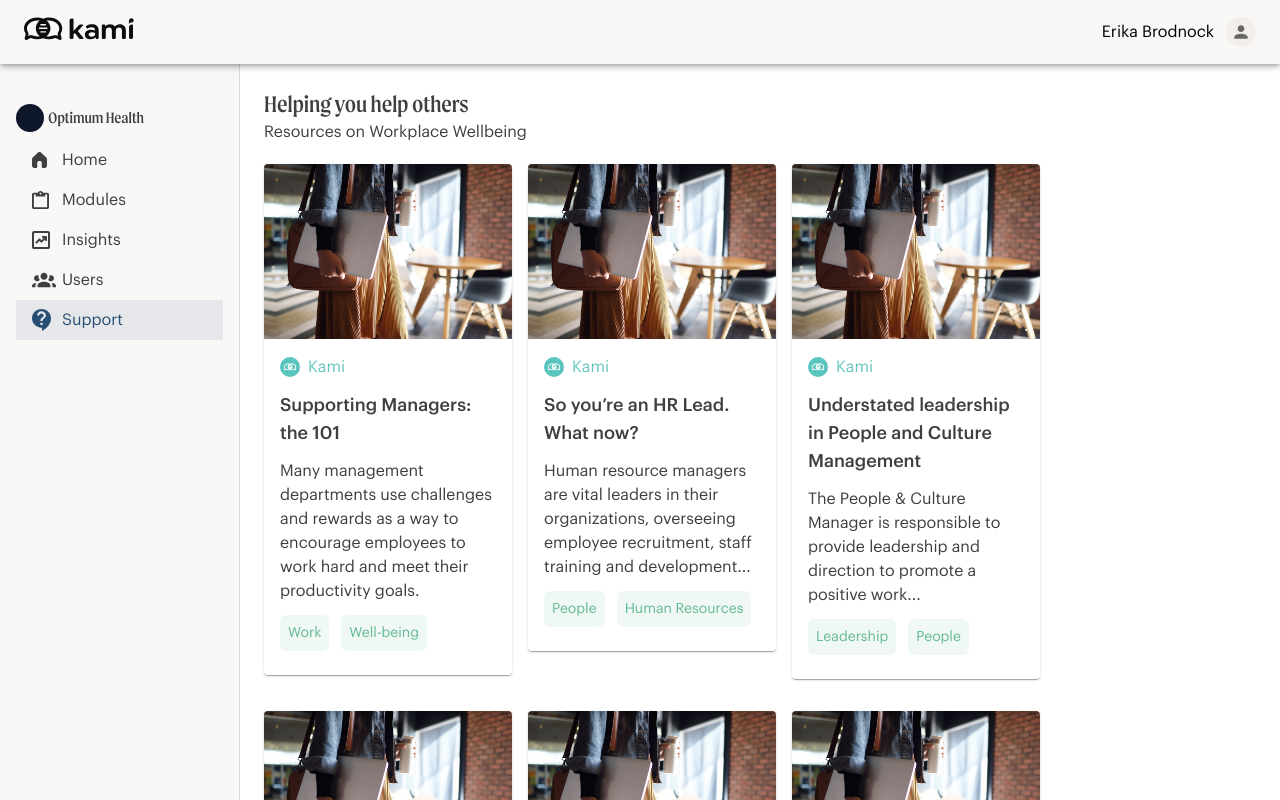
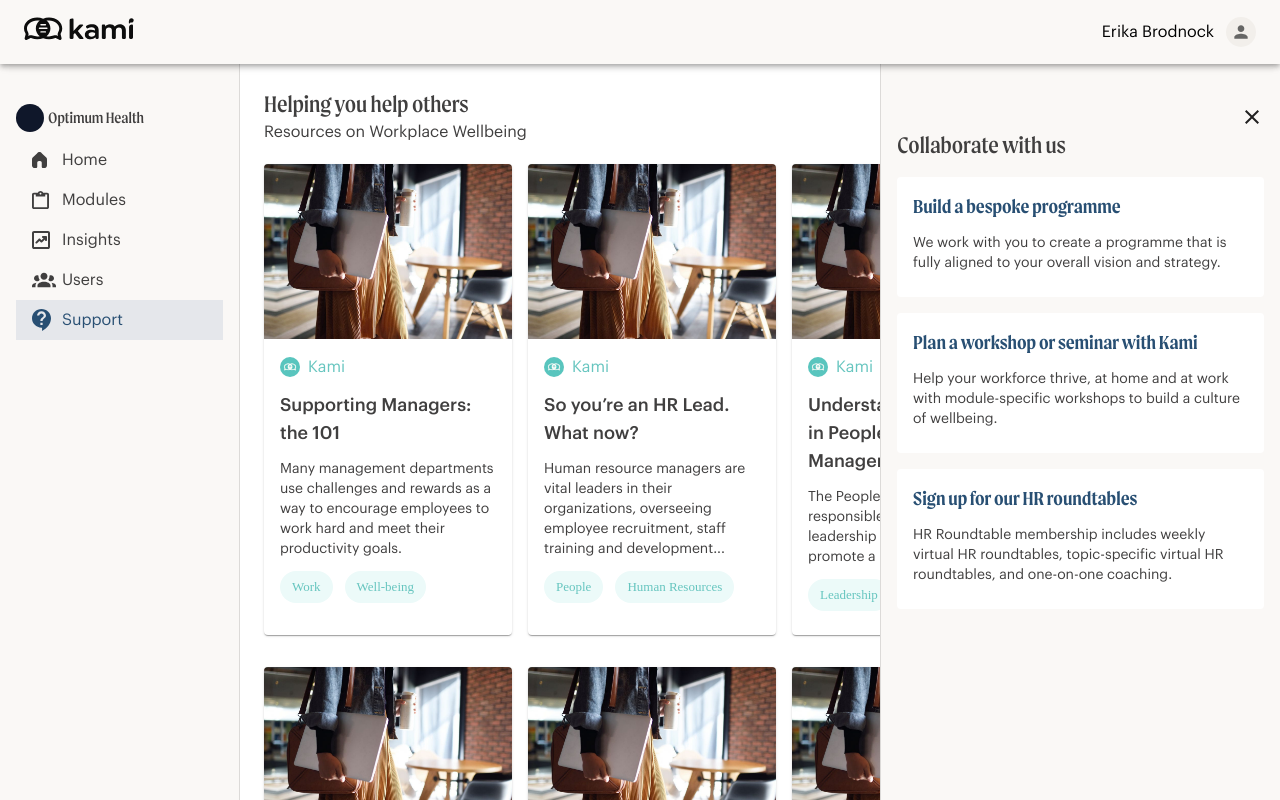
Before and after one commit to devkamicoach/kami-employer-dashboard, a Next.js app: page /support in a window 1280 px wide. Shown: the top 800 px of the page. Built offline with nearby package versions, Linux system fonts and the light colour scheme.

Commit message:
KMSP-283: add popup sidebar and fix article card styling

```diff
--- a/components/Cards/ArticleCard.tsx
+++ b/components/Cards/ArticleCard.tsx
@@ -1,5 +1,4 @@
-import { Box, Card, CardContent, CardMedia, Typography } from '@mui/material';
-import Chip from 'components/Chip/Chip';
+import { Box, Card, CardContent, CardMedia, Chip, Typography } from '@mui/material';
 import Image from 'next/image';
 import { FunctionComponent } from 'react';
 import type { ArticleCardTypes } from 'types/support';
@@ -13,7 +12,7 @@ const ArticleCard: FunctionComponent<ArticleCardTypes> = ({
   topics,
 }) => {
   return (
-    <Card className="max-w-[350px]">
+    <Card className="max-w-[350px] h-full">
       <CardMedia sx={{ height: 175 }} component="img" src={articleImg} />
       <CardContent>
         <Box className="flex items-center gap-2 pb-3">
@@ -27,12 +26,12 @@ const ArticleCard: FunctionComponent<ArticleCardTypes> = ({
         <Typography component="h3" className="font-body text-lg font-bold">
           {title}
         </Typography>
-        <Typography component="p" className="my-3">
+        <Typography component="p" className="text-sm my-3">
           {summary}
         </Typography>
         <Box className="flex gap-3 flex-wrap">
           {topics.map((topic, index) => (
-            <Chip key={index} title={topic} color="green" />
+            <Chip key={index} label={topic} className="bg-[#ECFAF9] text-kami-green" />
           ))}
         </Box>
       </CardContent>
--- a/components/Cards/CheckboxCard.tsx
+++ /dev/null
@@ -1,29 +0,0 @@
-import { Box, Card, CardActions, CardContent, Checkbox, FormControlLabel, Typography } from '@mui/material';
-import { FunctionComponent } from 'react';
-import type { CheckboxCardTypes } from 'types/dashboard';
-
-const CheckboxCard: FunctionComponent<CheckboxCardTypes> = ({ title, description, actions, checked }) => {
-  return (
-    <Card className="bg-white " sx={{ boxShadow: 'none' }}>
-      <CardContent>
-        <Box className="flex items-center gap-2 pb-3">
-          <FormControlLabel
-            control={<Checkbox className="text-kami-blue pointer-events-none" />}
-            label={
-              <Typography component="h4" className="text-kami-blue text-xl transform-all font-bold font-heading">
-                {title}
-              </Typography>
-            }
-            checked={checked ?? false}
-          />
-        </Box>
-        <Typography component="p" className="text-sm">
-          {description}
-        </Typography>
-      </CardContent>
-      {actions && <CardActions>{actions}</CardActions>}
-    </Card>
-  );
-};
-
-export default CheckboxCard;
--- /dev/null
+++ b/components/Cards/KamiCard.tsx
@@ -0,0 +1,35 @@
+import { Box, Card, CardActions, CardContent, Checkbox, FormControlLabel, Typography } from '@mui/material';
+import { FunctionComponent } from 'react';
+import type { KamiCardTypes } from 'types/dashboard';
+
+const KamiCard: FunctionComponent<KamiCardTypes> = ({ title, description, actions, checked, isCheckbox = false }) => {
+  return (
+    <Card className="bg-white " sx={{ boxShadow: 'none' }}>
+      <CardContent>
+        <Box className="flex items-center gap-2 pb-3">
+          {isCheckbox ? (
+            <FormControlLabel
+              control={<Checkbox className="text-kami-blue pointer-events-none" />}
+              label={
+                <Typography component="h4" className="text-kami-blue text-xl transform-all font-bold font-heading">
+                  {title}
+                </Typography>
+              }
+              checked={checked ?? false}
+            />
+          ) : (
+            <Typography component="h4" className="text-kami-blue text-xl transform-all font-bold font-heading">
+              {title}
+            </Typography>
+          )}
+        </Box>
+        <Typography component="p" className="text-sm">
+          {description}
+        </Typography>
+      </CardContent>
+      {actions && <CardActions>{actions}</CardActions>}
+    </Card>
+  );
+};
+
+export default KamiCard;
--- a/components/PageComponents/Support/ArticleList.tsx
+++ b/components/PageComponents/Support/ArticleList.tsx
@@ -16,7 +16,7 @@ const ArticleList: FunctionComponent<ArticleListTypes> = ({ articles }) => {
       <Typography component="p" className="mb-5">
         Resources on Workplace Wellbeing
       </Typography>
-      <Grid container className="gap-y-8 gap-x-4">
+      <Grid container className="gap-y-8 gap-x-4 items-stretch">
         {articles.map(({ authorImg, articleImg, authorName, summary, title, topics }, index) => (
           <Grid key={index} lg={3} item>
             <ArticleCard
--- a/pages/dashboard.tsx
+++ b/pages/dashboard.tsx
@@ -7,18 +7,18 @@ import TopTopics from 'components/TopTopics/TopTopics';
 import QuickReport from 'components/PageComponents/Dashboard/QuickReport';
 import PopularProgrammes from 'components/PageComponents/Dashboard/PopularProgrammes';
 import PopupSidebar from 'components/Sidebar/PopupSidebar';
-import CheckboxCard from 'components/Cards/CheckboxCard';
+import KamiCard from 'components/Cards/KamiCard';
 import { useSidebar, SidebarProvider } from 'context/SidebarContext';
 import { FunctionComponent } from 'react';
 
-import type { ProgrammeInsightCardTypes, QuickInsightCardTypes, TopicTypes, CheckboxCardTypes } from 'types/dashboard';
+import type { ProgrammeInsightCardTypes, QuickInsightCardTypes, TopicTypes, KamiCardTypes } from 'types/dashboard';
 
 type DashboardContentTypes = {
   messages: Array<any>;
   topics: Array<TopicTypes>;
   reports: Array<QuickInsightCardTypes>;
   insights: Array<ProgrammeInsightCardTypes>;
-  checkList: Array<CheckboxCardTypes>;
+  checkList: Array<KamiCardTypes>;
 };
 
 const DashboardContent: FunctionComponent<DashboardContentTypes> = ({
@@ -46,7 +46,14 @@ const DashboardContent: FunctionComponent<DashboardContentTypes> = ({
               2 out of 4 items completed
             </Typography>
             {checkList.map(({ title, description, checked, actions }, index) => (
-              <CheckboxCard key={index} title={title} description={description} checked={checked} actions={actions} />
+              <KamiCard
+                key={index}
+                title={title}
+                description={description}
+                checked={checked}
+                actions={actions}
+                isCheckbox={true}
+              />
             ))}
           </Box>
         }
--- a/pages/support.tsx
+++ b/pages/support.tsx
@@ -1,9 +1,59 @@
 import ArticleList from 'components/PageComponents/Support/ArticleList';
 import SupportLayout from 'components/PageComponents/Support/SupportLayout';
+import PopupSidebar from 'components/Sidebar/PopupSidebar';
+import { SidebarProvider, useSidebar } from '../context/SidebarContext';
+import type { ArticleCardTypes } from 'types/support';
+import { FunctionComponent } from 'react';
+import KamiCard from 'components/Cards/KamiCard';
+import { Box } from '@mui/material';
+
+type SupportContentTypes = {
+  articles: Array<ArticleCardTypes>;
+};
+
+const SupportContent: FunctionComponent<SupportContentTypes> = ({ articles }) => {
+  const content = useSidebar() as any;
+  const supportItems = [
+    {
+      title: 'Build a bespoke programme',
+      description: 'We work with you to create a programme that is fully aligned to your overall vision and strategy.',
+    },
+    {
+      title: 'Plan a workshop or seminar with Kami',
+      description:
+        'Help your workforce thrive, at home and at work with module-specific workshops to build a culture of wellbeing.',
+    },
+    {
+      title: 'Sign up for our HR roundtables',
+      description:
+        'HR Roundtable membership includes weekly virtual HR roundtables, topic-specific virtual HR roundtables, and one-on-one coaching.',
+    },
+  ];
+  return (
+    <>
+      <SupportLayout articles={<ArticleList articles={articles} />} />
+      <PopupSidebar
+        heading="Collaborate with us"
+        content={
+          <Box className="flex flex-col mt-4 gap-4">
+            {supportItems.map(({ title, description }, index) => (
+              <KamiCard key={index} title={title} description={description} />
+            ))}
+          </Box>
+        }
+        open={content?.open}
+      />
+    </>
+  );
+};
 
 const Support = () => {
   const articles = getArticles();
-  return <SupportLayout articles={<ArticleList articles={articles} />} />;
+  return (
+    <SidebarProvider open={true}>
+      <SupportContent articles={articles} />
+    </SidebarProvider>
+  );
 };
 
 export default Support;
--- a/types/dashboard.ts
+++ b/types/dashboard.ts
@@ -18,9 +18,10 @@ export type ProgrammeInsightCardTypes = {
   rate: number;
 };
 
-export type CheckboxCardTypes = {
+export type KamiCardTypes = {
   title: string;
   description: string;
   actions?: ReactNode | undefined;
   checked?: boolean;
+  isCheckbox?: boolean;
 };
```
